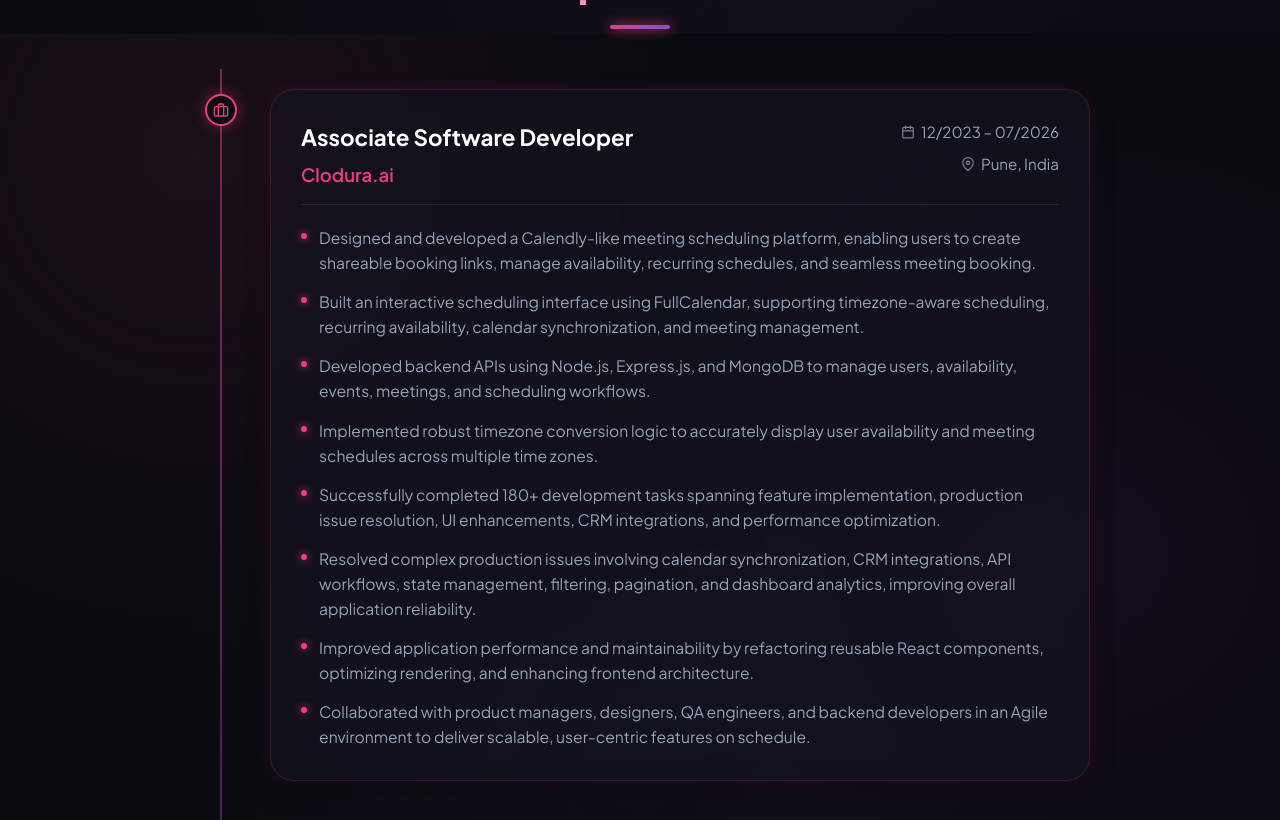
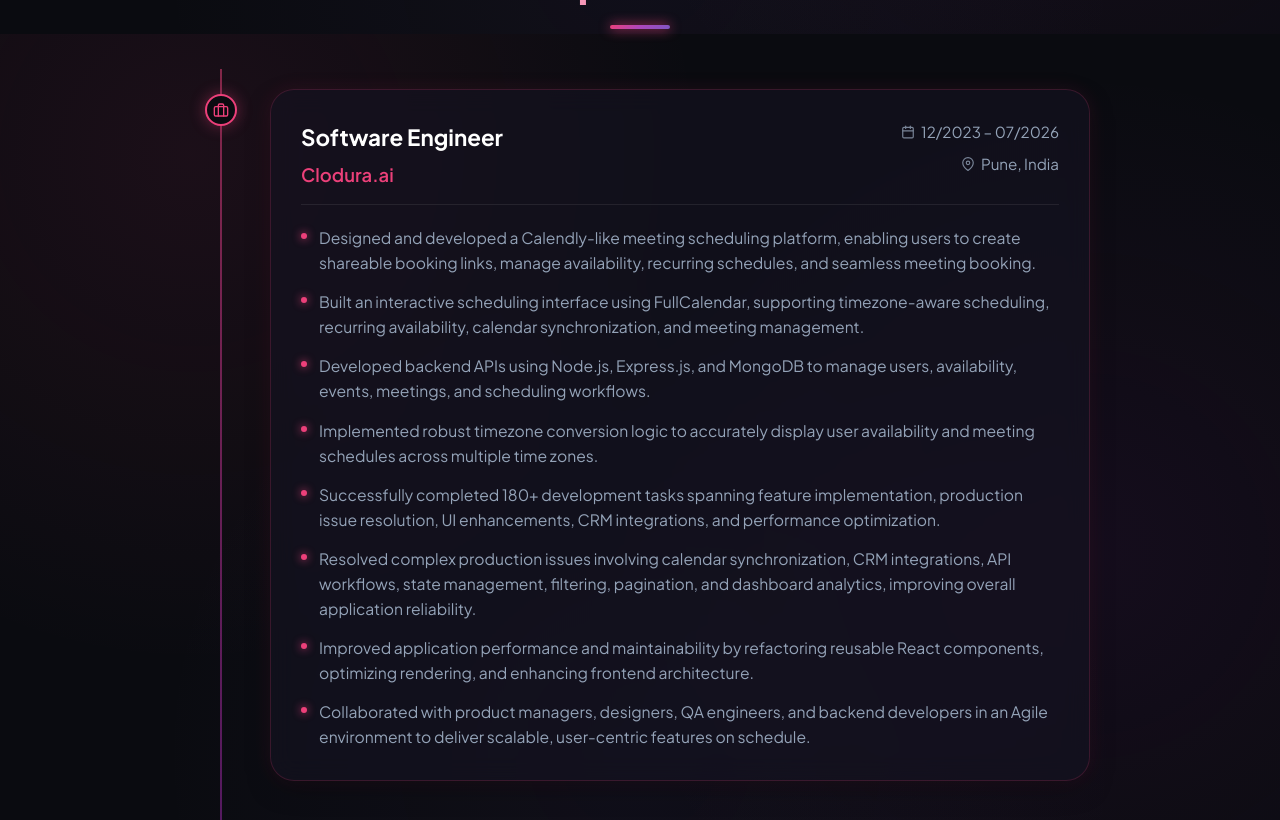
Before and after one commit to NehaP0/NehaP0.github.io, a React (Create React App) app: page / in a window 1280 px wide. Shown: the part 1566-2386 px from the top of the page. Built offline with nearby package versions, Linux system fonts and the light colour scheme.

Commit message:
Change role from 'Associate Software Developer' to 'Software Engineer'

```diff
--- a/src/Components/Experience.jsx
+++ b/src/Components/Experience.jsx
@@ -3,7 +3,7 @@ import React from 'react';
 const Experience = () => {
   const experiences = [
     {
-      role: "Associate Software Developer",
+      role: "Software Engineer",
       company: "Clodura.ai",
       location: "Pune, India",
       duration: "12/2023 – 07/2026",
```
